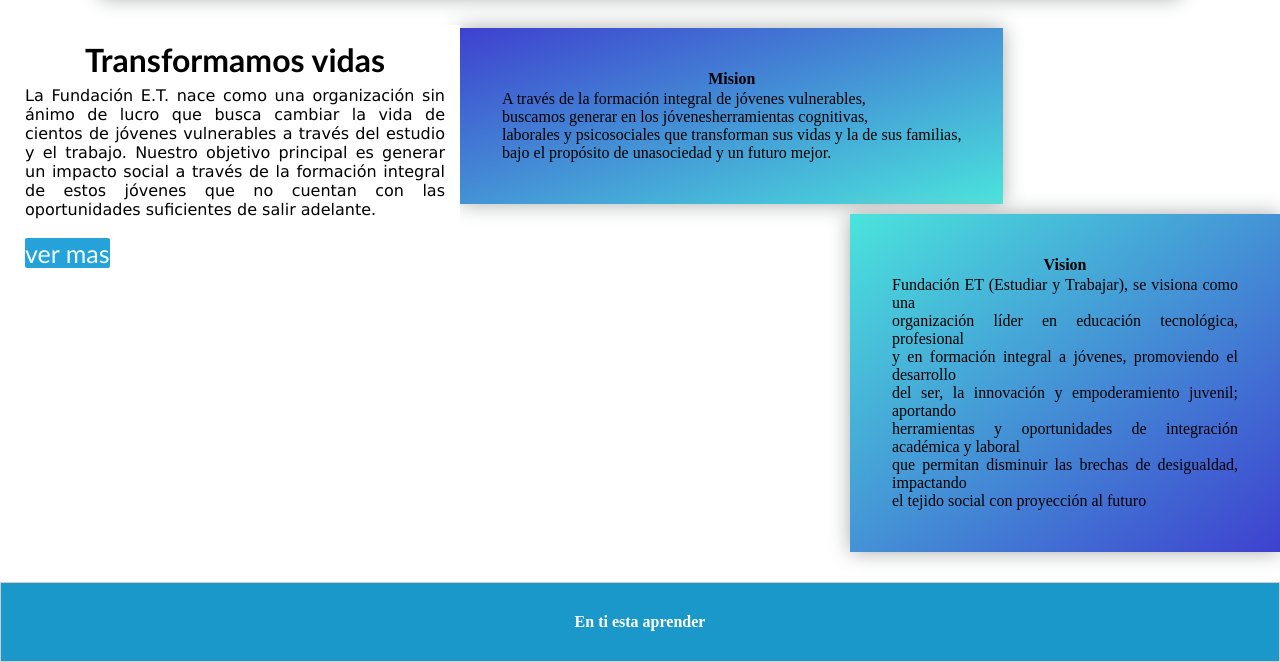
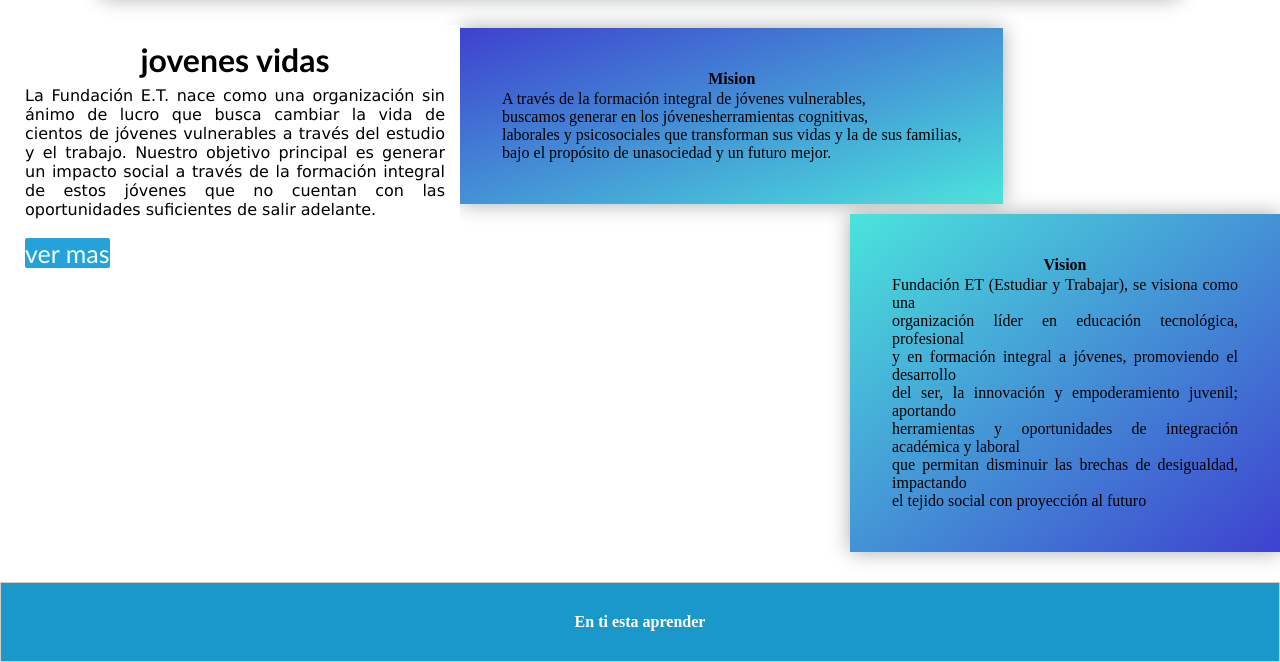
Before and after one commit to Vdaza10/Pagina_ET, a plain HTML site: page Index.Html in a window 1280 px wide. Shown: the part 917-1579 px from the top of the page. Drawn offline with Linux system fonts and the light colour scheme.

Commit message:
cambio de parrafo

```diff
--- a/Index.Html
+++ b/Index.Html
@@ -30,7 +30,7 @@
             <img class="imag" src="https://etfundacion.org/wp-content/uploads/2023/01/Recurso-3-8-9.png" alt="">
         </div>
         <div class="parrafo">
-            <h1 class="titulo">Transformamos vidas</h1>
+            <h1 class="titulo">jovenes vidas</h1>
             <p class="subtitulo">
                 La Fundación E.T. nace como una organización sin ánimo de lucro que busca cambiar la vida de cientos de
                 jóvenes vulnerables a través del estudio y el trabajo.
```
